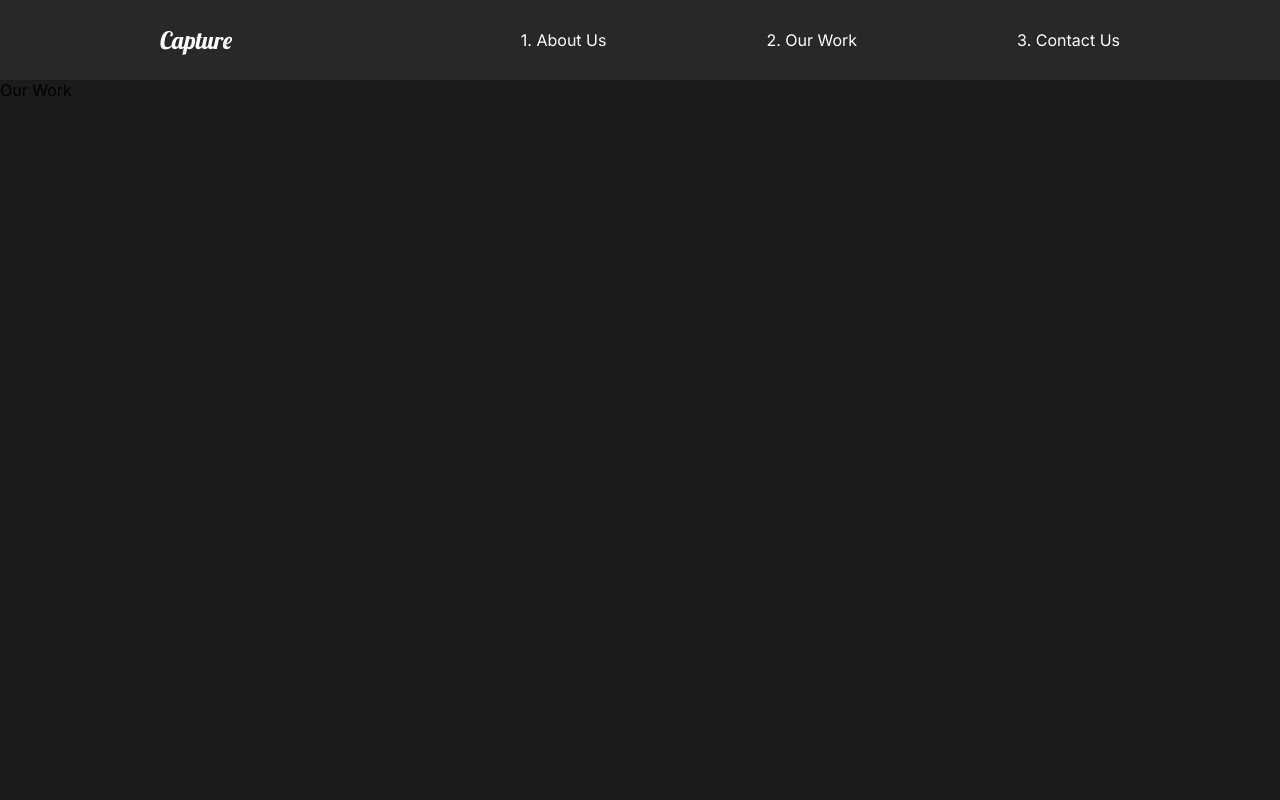
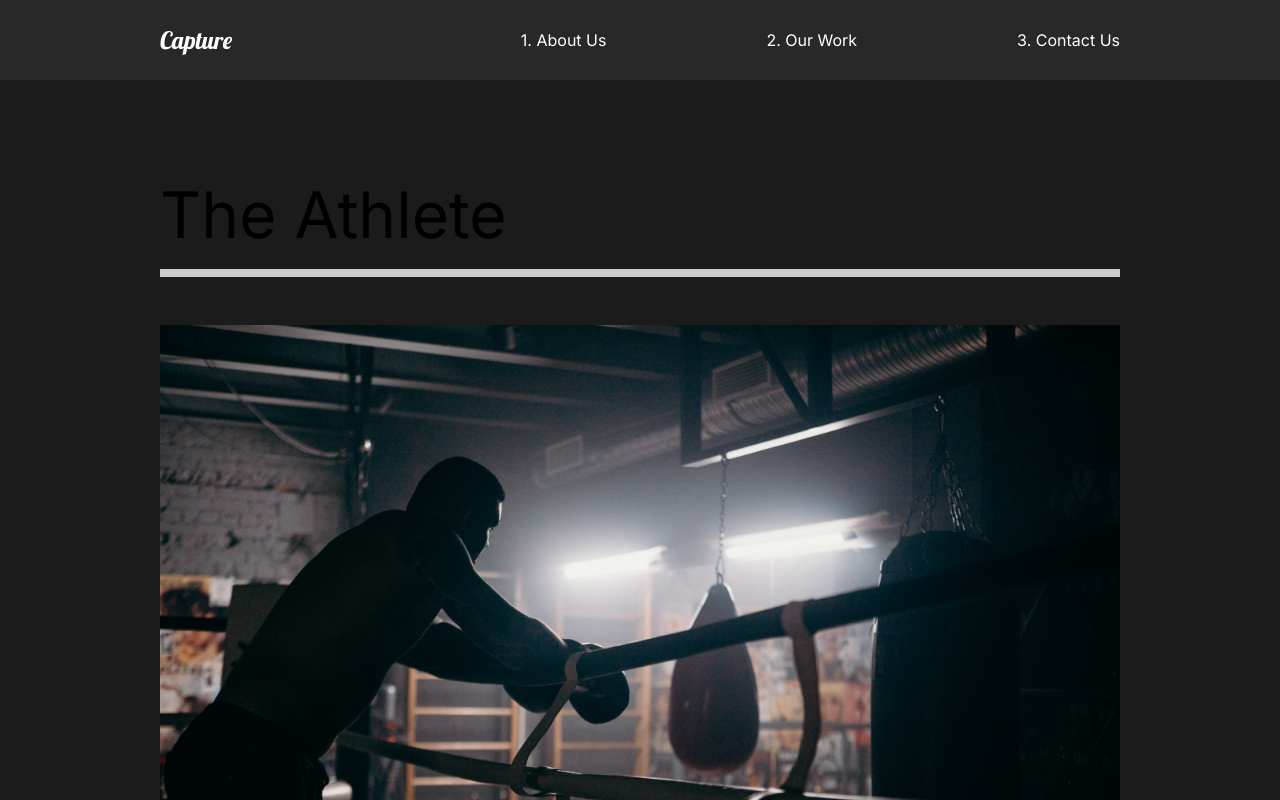
Before and after one commit to eddiebass/react-website, a React (Create React App) app: page /work in a window 1280 px wide. Shown: the top 800 px of the page. Built offline with nearby package versions, Linux system fonts and the light colour scheme.

Commit message:
added content and styling to Our Work section

```diff
--- a/src/Pages/OurWork.js
+++ b/src/Pages/OurWork.js
@@ -1,7 +1,59 @@
 import React from "react";
+import styled from "styled-components";
+import { Link } from "react-router-dom";
+//import images
+import athlete from "../img/athlete-small.png";
+import theracer from "../img/theracer-small.png";
+import goodtimes from "../img/goodtimes-small.png";
 
 const OurWork = () => {
-	return <div>Our Work</div>;
+	return (
+		<Work>
+			<Movie>
+				<h2>The Athlete</h2>
+				<div className="line"></div>
+				<Link>
+					<img src={athlete} alt="athlete" />
+				</Link>
+			</Movie>
+			<Movie>
+				<h2>The Racer</h2>
+				<div className="line"></div>
+				<Link>
+					<img src={theracer} alt="theracer" />
+				</Link>
+			</Movie>
+			<Movie>
+				<h2>Good Times</h2>
+				<div className="line"></div>
+				<Link>
+					<img src={goodtimes} alt="goodtimes" />
+				</Link>
+			</Movie>
+		</Work>
+	);
 };
 
+const Work = styled.div`
+	min-height: 100vh;
+	overflow: hidden;
+	padding: 5rem 10rem;
+	h2 {
+		padding: 1rem 0rem;
+	}
+`;
+const Movie = styled.div`
+	padding-bottom: 10rem;
+	.line {
+		height: 0.5rem;
+		background: #cccccc;
+		margin-bottom: 3rem;
+	}
+	img {
+		width: 100%;
+		height: 70vh;
+		object-fit: cover;
+	}
+`;
+
 export default OurWork;
```
Also changed, not shown: 1 other file (tests, documents, lock files or other folders).
